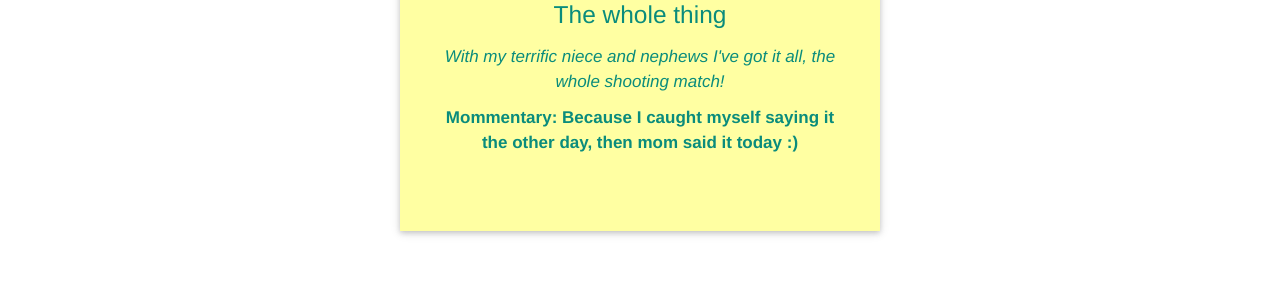
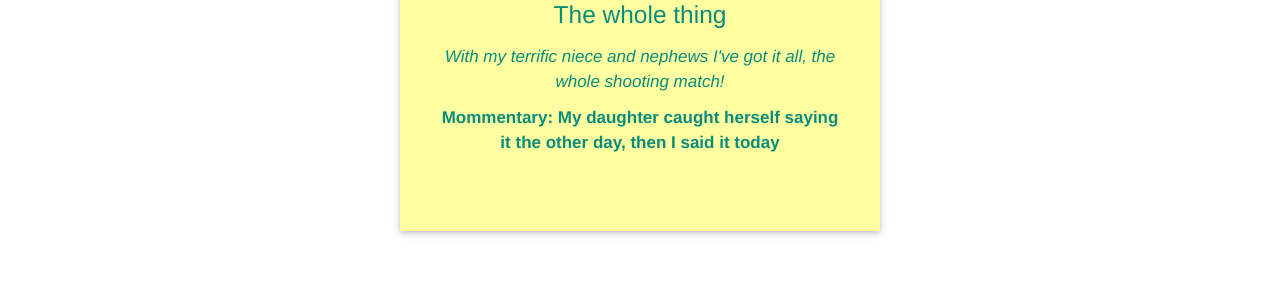
Before and after one commit to summerhays/new_momisms, a Jekyll site: the page built from index.html, in a window 1280 px wide. Shown: the part 433-733 px from the top of the page. Built offline with Jekyll 4.4.1, drawn with Linux system fonts in a browser that asks for light colours; some web fonts are replaced; comment, search, counter and statistics services are not loaded.

Commit message:
remove extra words

```diff
--- a/_data/momisms.yaml
+++ b/_data/momisms.yaml
@@ -975,7 +975,7 @@
 - momism: "Whole shooting match"
   definition: "The whole thing"
   example: "With my terrific niece and nephews I've got it all, the whole shooting match!"
-  mommentary: "Because I caught myself saying it the other day, then mom said it today :)"
+  mommentary: "My daughter caught herself saying it the other day, then I said it today"
   order: 108
 - momism: "Winks"
   definition: "A brief nap"
```
